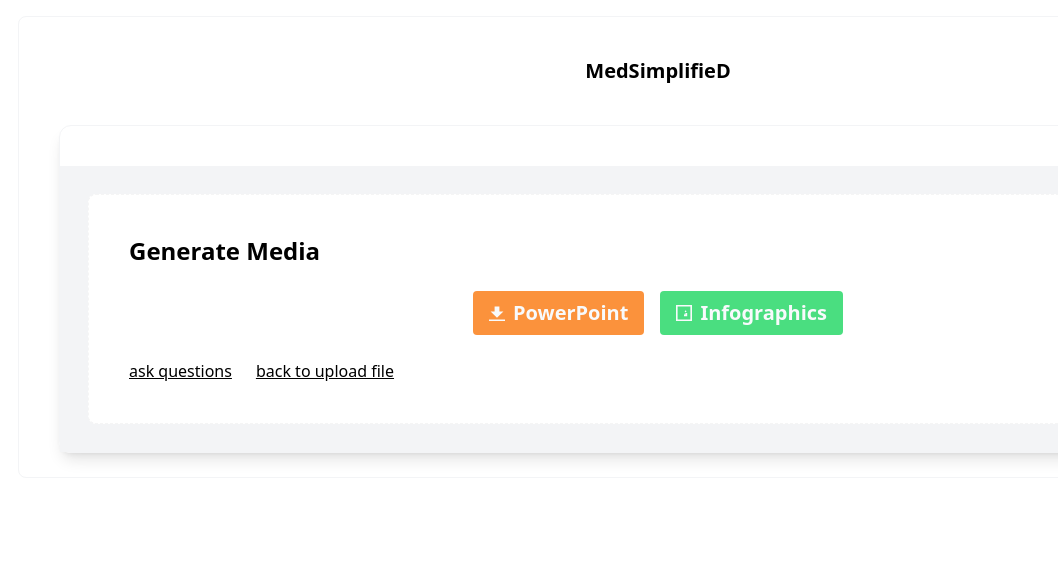
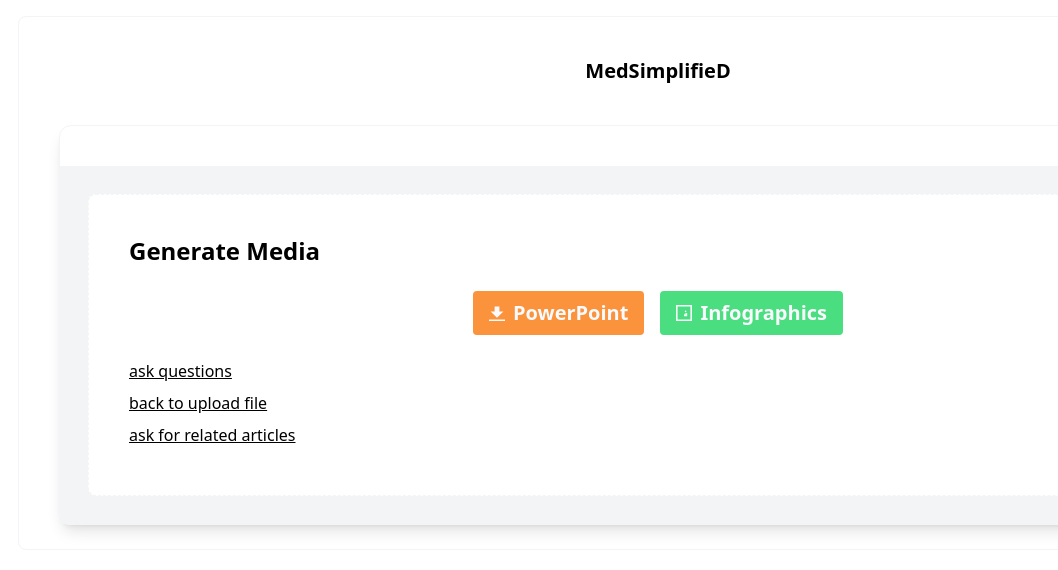
Before and after one commit to ongjx16/HealthResearchTool, a React (Create React App) app in the folder health-research-tool/: page /GenerateMedia in a window 1280 px wide. Shown: the top 570 px of the page, without its empty margins (222-1280 px from the left). Built offline with nearby package versions, Linux system fonts and the light colour scheme.

Commit message:
added page link

```diff
--- a/health-research-tool/src/components/GenerateMedia.js
+++ b/health-research-tool/src/components/GenerateMedia.js
@@ -57,13 +57,23 @@
       </div>
 
       <div className="mt-6">
-        <Link to="/Chatbot" className="underline mr-6">
+  <div className="mb-2">
+    <Link to="/Chatbot" className="underline">
       ask questions
     </Link>
+  </div>
+  <div className="mb-2">
     <Link to="/" className="underline">
       back to upload file
     </Link>
   </div>
+  <div className="mb-2">
+    <Link to="/RelatedArticles" className="underline">
+      ask for related articles
+    </Link>
+  </div>
+</div>
+
     </div>
   );
 };
```
Lines whose indentation alone changed are shown as unchanged.
